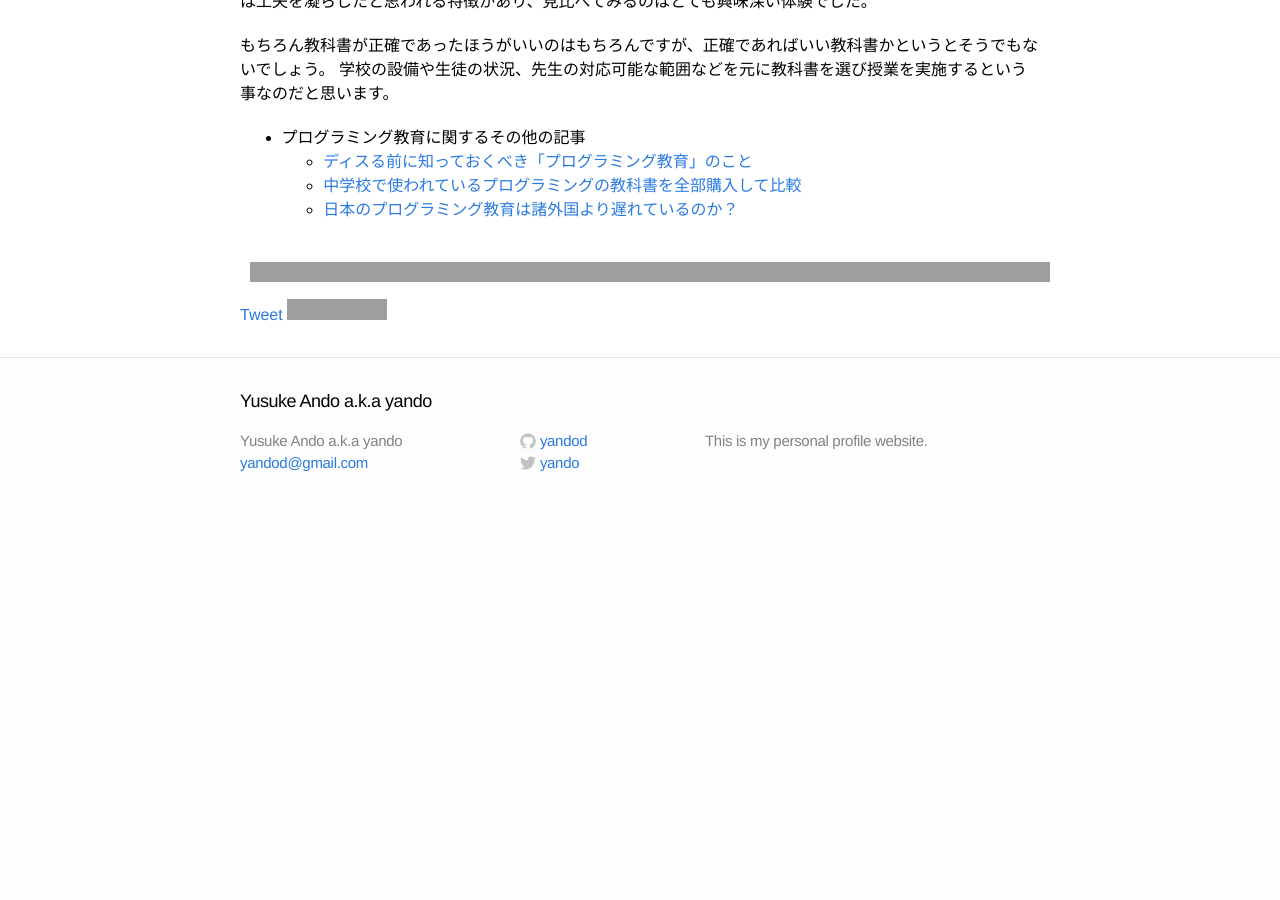
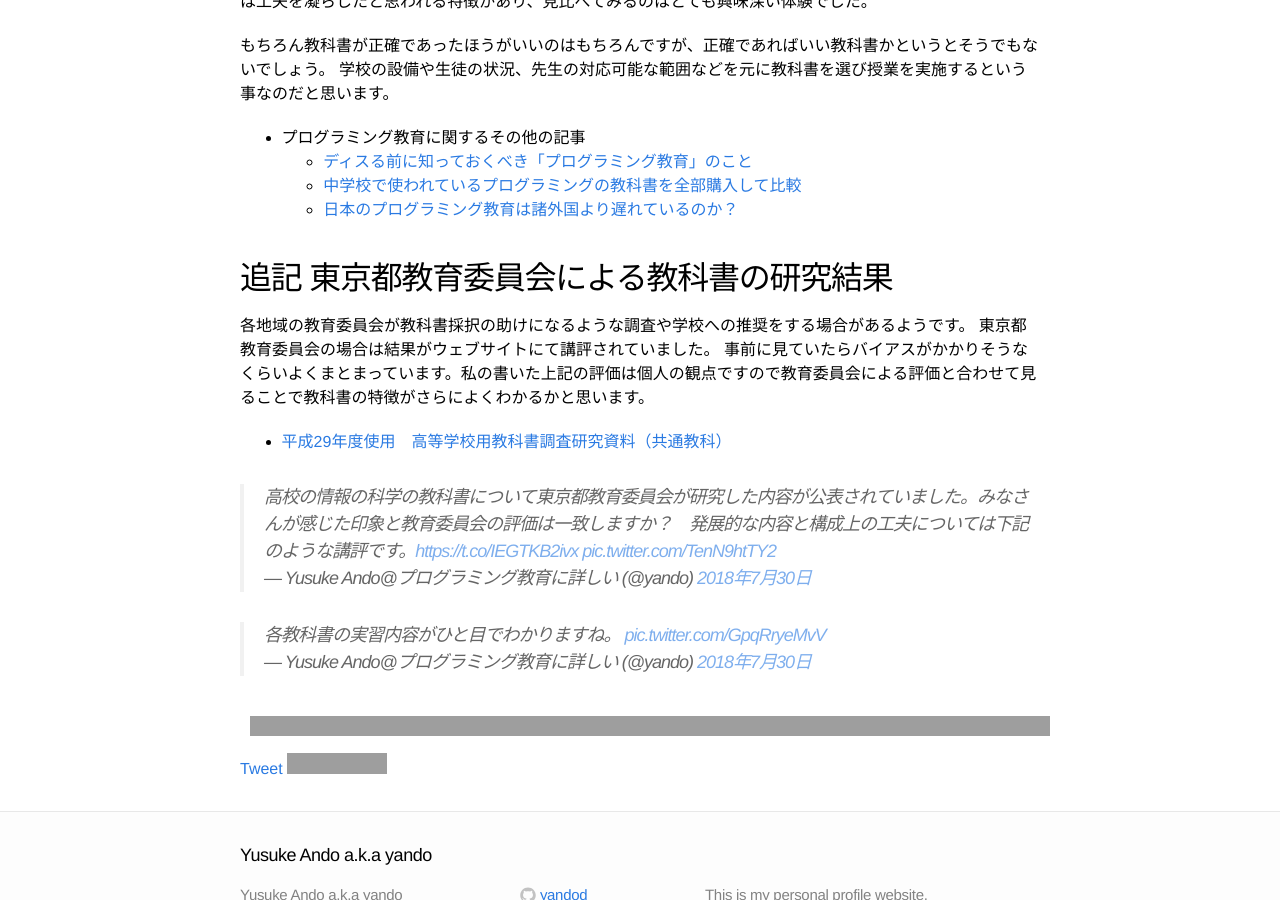
Before and after one commit to yandod/yandod.github.io, a Jekyll site: the page built from _posts/2018-07-29-highschool-programming-textbook.markdown, in a window 1280 px wide and 900 px high, scrolled down 8711 px. Built offline with Jekyll 4.4.1, drawn with Linux system fonts in a browser that asks for light colours; Markdown is read by kramdown in place of the engine named in the settings; comment, search, counter and statistics services are not loaded; before the commit the page ends 9231 px from its top, so only the background shows below that; grey boxes are pictures that could not be loaded.

Commit message:
add tokyo city

```diff
--- a/_posts/2018-07-29-highschool-programming-textbook.markdown
+++ b/_posts/2018-07-29-highschool-programming-textbook.markdown
@@ -250,3 +250,17 @@ Unicodeが4バイトになるケースを想定した記述もありました。
   - [ディスる前に知っておくべき「プログラミング教育」のこと](https://yandod.github.io/blog/2018/06/28/programming/)
   - [中学校で使われているプログラミングの教科書を全部購入して比較](https://yandod.github.io/blog/2018/07/17/programming-textbook/)
   - [日本のプログラミング教育は諸外国より遅れているのか？](https://yandod.github.io/blog/2018/07/22/ict-education-in-the-world/)
+
+## 追記 東京都教育委員会による教科書の研究結果
+
+各地域の教育委員会が教科書採択の助けになるような調査や学校への推奨をする場合があるようです。
+東京都教育委員会の場合は結果がウェブサイトにて講評されていました。
+事前に見ていたらバイアスがかかりそうなくらいよくまとまっています。私の書いた上記の評価は個人の観点ですので教育委員会による評価と合わせて見ることで教科書の特徴がさらによくわかるかと思います。
+
+- [平成29年度使用　高等学校用教科書調査研究資料（共通教科）](http://www.kyoiku.metro.tokyo.jp/school/textbook/high_school/research_common_2017.html)
+
+<blockquote class="twitter-tweet" data-lang="ja"><p lang="ja" dir="ltr">高校の情報の科学の教科書について東京都教育委員会が研究した内容が公表されていました。みなさんが感じた印象と教育委員会の評価は一致しますか？　発展的な内容と構成上の工夫については下記のような講評です。<a href="https://t.co/IEGTKB2ivx">https://t.co/IEGTKB2ivx</a> <a href="https://t.co/TenN9htTY2">pic.twitter.com/TenN9htTY2</a></p>&mdash; Yusuke Ando@プログラミング教育に詳しい (@yando) <a href="https://twitter.com/yando/status/1023900739196747777?ref_src=twsrc%5Etfw">2018年7月30日</a></blockquote>
+<script async src="https://platform.twitter.com/widgets.js" charset="utf-8"></script>
+
+<blockquote class="twitter-tweet" data-lang="ja"><p lang="ja" dir="ltr">各教科書の実習内容がひと目でわかりますね。 <a href="https://t.co/GpqRryeMvV">pic.twitter.com/GpqRryeMvV</a></p>&mdash; Yusuke Ando@プログラミング教育に詳しい (@yando) <a href="https://twitter.com/yando/status/1023902073551708161?ref_src=twsrc%5Etfw">2018年7月30日</a></blockquote>
+<script async src="https://platform.twitter.com/widgets.js" charset="utf-8"></script>
```
